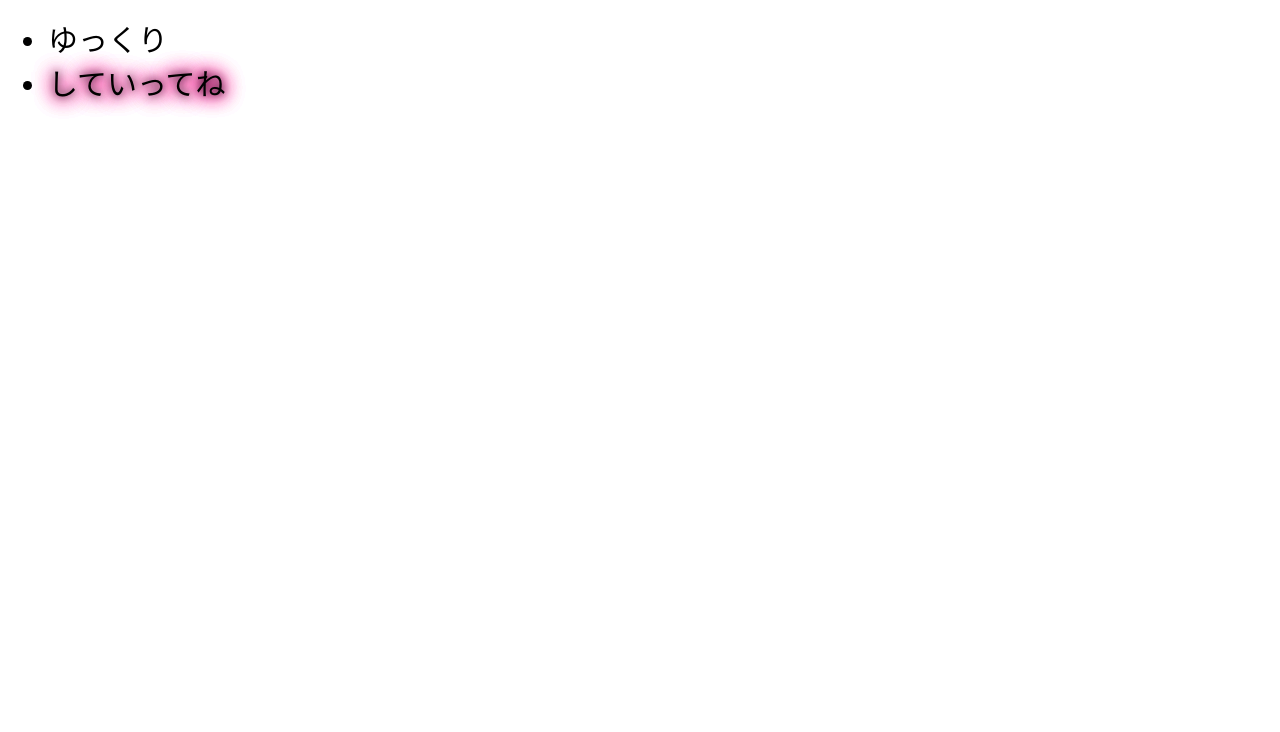
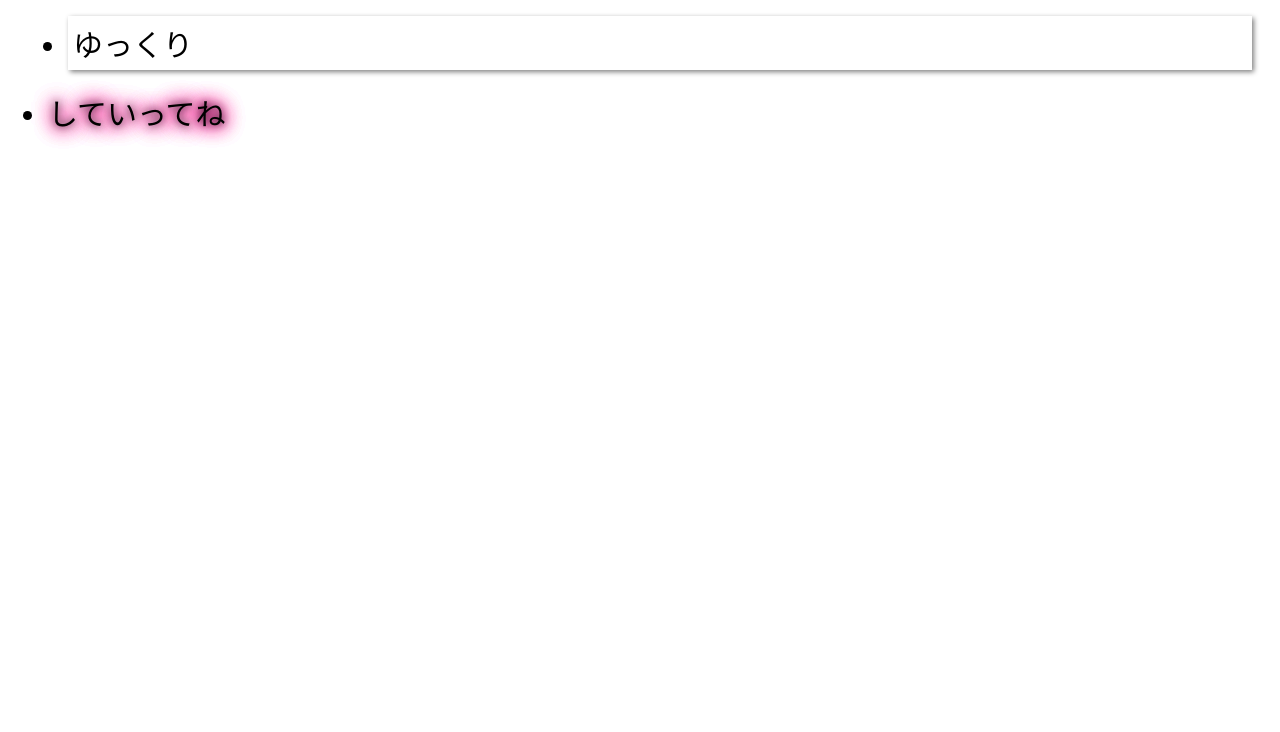
Before and after one commit to kinoshitakazuki/2016web1-9, a plain HTML site: page index.html in a window 1280 px wide. Shown: the part 68-800 px from the top of the page. Drawn offline with Linux system fonts and the light colour scheme.

Commit message:
Update default.css

```diff
--- a/css/default.css
+++ b/css/default.css
@@ -10,7 +10,7 @@ margin:5px;
 #box-shadow{
   font-size:30px;
 }
-box-drop_shadow{box-shadow:2px 2px 5px gray;   padding:5px; margin:20px;}
+.box-drop_shadow {box-shadow:2px 2px 5px gray;   padding:5px; margin:20px;}
 
 
 
```
